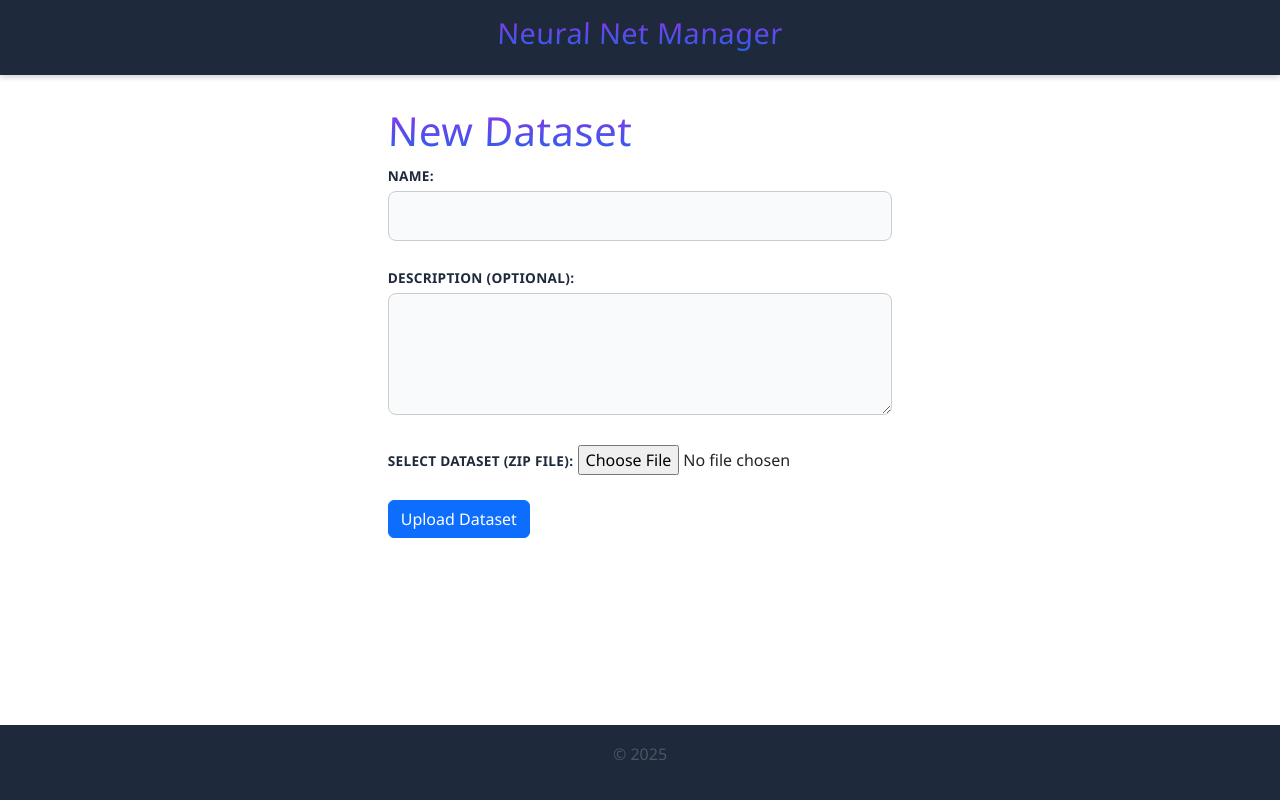
After one commit to mikhail0090025/Maturitni-projekt, a FastAPI app: template frontend/templates/new_dataset.html in a window 1280 px wide. The commit adds this page. Run offline with FastAPI, Linux system fonts and the light colour scheme; the template is opened without the code that fills it, so the values that code supplies are empty.

Commit message:
Add dataset upload and management to frontend
Implemented endpoints and templates for uploading and listing datasets in the frontend. Added proxy routes to communicate with the datasets manager service, including file upload handling. Updated main page to link to dataset management, and added new dependencies (httpx, python-multipart) for async HTTP and file upload support. Improved dataset upload in datasets_manager to accept name and description, and added logging for debugging. Updated Dockerfile in projects_manager to install torch and numpy.

```diff
--- a/frontend/main.py
+++ b/frontend/main.py
@@ -1,5 +1,5 @@
-from fastapi import FastAPI, Request, Response
-from fastapi.responses import JSONResponse, RedirectResponse
+from fastapi import FastAPI, Request, Response, HTTPException, UploadFile, File, APIRouter, Form
+from fastapi.responses import JSONResponse, RedirectResponse, HTMLResponse
 from fastapi.staticfiles import StaticFiles
 from fastapi.templating import Jinja2Templates
 import bcrypt
@@ -7,6 +7,8 @@ import secrets
 import uuid
 import json
 import requests
+import os
+import httpx
 
 app = FastAPI()
 
@@ -78,6 +80,39 @@ def profile_page_endpoint_get(request: Request):
     if not available_data_types:
         return JSONResponse(content={"error": "No data types available"}, status_code=500)
     return templates.TemplateResponse("new_project.html", {"request": request, "available_data_types": available_data_types, "bio": user_data["bio"], "username": user_data["username"], "name": user_data["name"], "surname": user_data["surname"], "born_date": user_data["born_date"]})
+
+@app.get("/all_datasets_page")
+def all_datasets_page(request: Request):
+    response_to_user = requests.get(
+        "http://user_service:8000/me",
+        cookies=request.cookies
+    )
+    if response_to_user.status_code >= 400:
+        return RedirectResponse(url="/login_page")
+    user_data = response_to_user.json()
+
+    datasets_response = requests.get("http://db_service:8002/datasets")
+    if datasets_response.status_code >= 400:
+        return JSONResponse(content={"error": "Failed to fetch datasets"}, status_code=500)
+    datasets = datasets_response.json()
+    print("Datasets:")
+    print(datasets)
+    from datetime import datetime
+    for dataset in datasets:
+        dataset['created_at'] = datetime.fromisoformat(dataset['created_at']).strftime('%Y-%m-%d %H:%M:%S')
+
+    return templates.TemplateResponse("all_datasets.html", {"request": request, "datasets": datasets, "bio": user_data["bio"], "username": user_data["username"], "name": user_data["name"], "surname": user_data["surname"], "born_date": user_data["born_date"]})
+
+@app.get("/new_dataset_page")
+def new_dataset_page(request: Request):
+    response_to_user = requests.get(
+        "http://user_service:8000/me",
+        cookies=request.cookies
+    )
+    if response_to_user.status_code >= 400:
+        return RedirectResponse(url="/login_page")
+    user_data = response_to_user.json()
+    return templates.TemplateResponse("new_dataset.html", {"request": request, "bio": user_data["bio"], "username": user_data["username"], "name": user_data["name"], "surname": user_data["surname"], "born_date": user_data["born_date"]})
 
 ''' User service endpoints '''
 
@@ -257,3 +292,79 @@ async def update_project(request: Request):
         return templates.TemplateResponse("error_page.html", {"request": request, "error_message": "Failed to save project data!"})
 
     return JSONResponse(content={"detail": "Project saved successfully"}, status_code=200)
+
+''' Datasets manager endpoints '''
+
+DATA_MANAGER_URL = "http://datasets_manager:8004"
+
+dataset_router = APIRouter(prefix="/datasets", tags=["datasets"])
+upload_router = APIRouter(prefix="/upload", tags=["upload"])
+
+# --- Proxy Endpoints для Datasets ---
+
+@dataset_router.post("/")
+async def create_dataset(dataset: dict):
+    async with httpx.AsyncClient() as client:
+        r = await client.post(f"{DATA_MANAGER_URL}/datasets/", json=dataset)
+        if r.status_code != 200:
+            raise HTTPException(status_code=r.status_code, detail=r.text)
+        return r.json()
+
+@dataset_router.get("/")
+async def list_datasets():
+    async with httpx.AsyncClient() as client:
+        r = await client.get(f"{DATA_MANAGER_URL}/datasets/")
+        return JSONResponse(content=r.json(), status_code=r.status_code)
+
+@dataset_router.get("/{dataset_id}")
+async def read_dataset(dataset_id: int):
+    async with httpx.AsyncClient() as client:
+        r = await client.get(f"{DATA_MANAGER_URL}/datasets/{dataset_id}")
+        if r.status_code == 404:
+            raise HTTPException(status_code=404, detail="Dataset not found")
+        return r.json()
+
+@dataset_router.put("/{dataset_id}")
+async def modify_dataset(dataset_id: int, updates: dict):
+    async with httpx.AsyncClient() as client:
+        r = await client.put(f"{DATA_MANAGER_URL}/datasets/{dataset_id}", json=updates)
+        if r.status_code == 404:
+            raise HTTPException(status_code=404, detail="Dataset not found")
+        return r.json()
+
+@dataset_router.delete("/{dataset_id}")
+async def remove_dataset(dataset_id: int):
+    async with httpx.AsyncClient() as client:
+        r = await client.delete(f"{DATA_MANAGER_URL}/datasets/{dataset_id}")
+        if r.status_code == 404:
+            raise HTTPException(status_code=404, detail="Dataset not found")
+        return {"detail": "Dataset deleted successfully"}
+
+
+# --- Proxy Endpoints для Upload ---
+
+@upload_router.post("/zip")
+async def upload_zip(
+    file: UploadFile = File(...),
+    name: str = Form(...),
+    description: str = Form(""),
+    request: Request = None
+    ):
+    tmp_file_path = f"/tmp/{uuid.uuid4()}_{file.filename}"
+    with open(tmp_file_path, "wb") as f:
+        f.write(await file.read())
+
+    try:
+        files = {"file": open(tmp_file_path, "rb")}
+        async with httpx.AsyncClient(timeout=300.0) as client:
+            r = await client.post(f"{DATA_MANAGER_URL}/upload/zip", files=files, data={"name": name, "description": description}, timeout=300.0, cookies=request.cookies)
+        return JSONResponse(content=r.json(), status_code=r.status_code)
+    finally:
+        os.remove(tmp_file_path)
+
+@app.get("/health", tags=["health"])
+async def health_check():
+    return JSONResponse(content={"status": "ok"}, status_code=200)
+
+app.include_router(dataset_router)
+app.include_router(upload_router)
--- a/frontend/requirements.txt
+++ b/frontend/requirements.txt
@@ -3,6 +3,8 @@ uvicorn[standard]
 requests
 jinja2
 bcrypt
+httpx
+python-multipart
 
 # psycopg2-binary
 # sqlalchemy
--- a/frontend/templates/mainpage.html
+++ b/frontend/templates/mainpage.html
@@ -21,7 +21,10 @@
             <button id="logout_button" class="btn btn-danger">Logout</button>
             <button id="settings_button" class="btn btn-primary">Settings</button>
         </div>
-        <div><a href="/new_project_page"><button class="btn btn-success">New Project</button></a></div>
+        <div>
+            <a href="/new_project_page"><button class="btn btn-success">New Project</button></a>
+            <a href="/all_datasets_page"><button class="btn btn-success">My Datasets</button></a>
+        </div>
         <input type="hidden" name="username" id="username" value="{{ username }}">
         <br><br>
         <div id="projects">
--- /dev/null
+++ b/frontend/templates/new_dataset.html
@@ -0,0 +1,55 @@
+{% extends "base.html" %}
+
+{% block title %}New dataset{% endblock %}
+
+{% block head %}
+{% endblock %}
+
+{% block content %}
+<h1>New Dataset</h1>
+<div>
+    <label for="dataset-name">Name:</label>
+    <input type="text" id="dataset-name" name="dataset-name" required><br><br>
+    <label for="description">Description (Optional):</label><br>
+    <textarea id="description" name="description" rows="4" cols="50"></textarea><br><br>
+    <label for="file">Select dataset (ZIP file):</label>
+    <input type="file" id="file" name="file" accept=".zip" required><br><br>
+    <button class="btn btn-primary" id="upload_dataset_button">Upload Dataset</button>
+</div>
+<script>
+document.getElementById("upload_dataset_button").addEventListener("click", async () => {
+    const name = document.getElementById("dataset-name").value;
+    const description = document.getElementById("description").value;
+    const fileInput = document.getElementById("file");
+
+    if (!name.trim()) {
+        alert("Write dataset name!");
+        return;
+    }
+    if (fileInput.files.length === 0) {
+        alert("Choose ZIP-file!");
+        return;
+    }
+
+    const formData = new FormData();
+    formData.append("file", fileInput.files[0]);
+    formData.append("name", name);
+    formData.append("description", description);
+
+    const response = await fetch("/upload/zip", {
+        method: "POST",
+        body: formData
+    });
+
+    const result = await response.json();
+    console.log(result);
+
+    if (!response.ok) {
+        alert("Ошибка: " + result.detail);
+        return;
+    }
+
+    alert("Dataset uploaded successfully!");
+});
+</script>
+{% endblock %}
```
Also changed, not shown: datasets_manager/main.py (+27 -6 lines), frontend/templates/all_datasets.html (added, +28 -0 lines), 1 other file.
